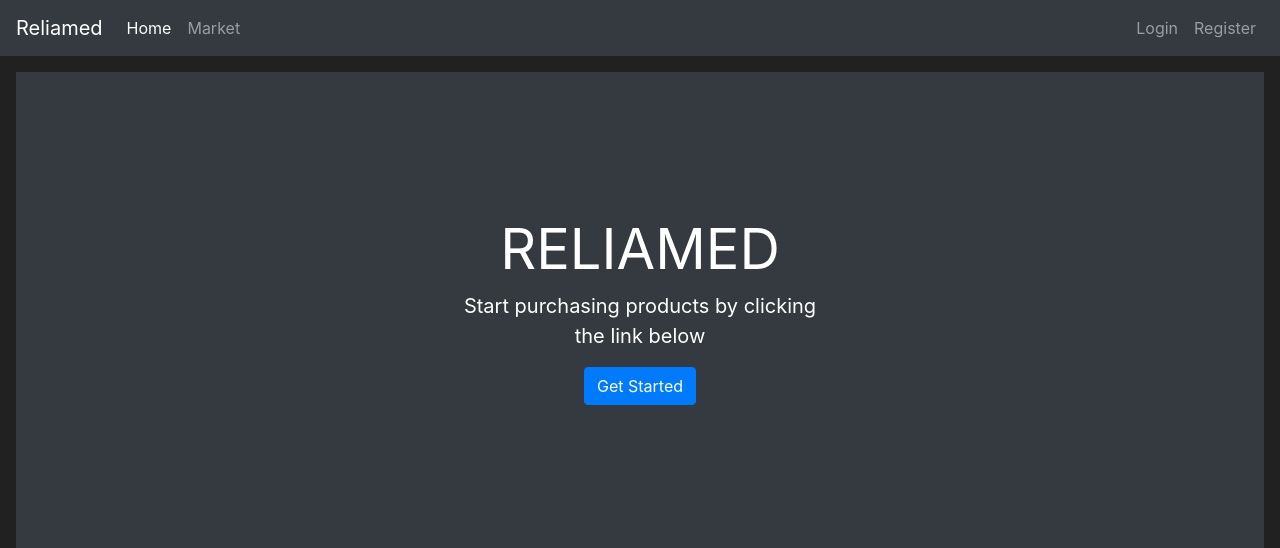
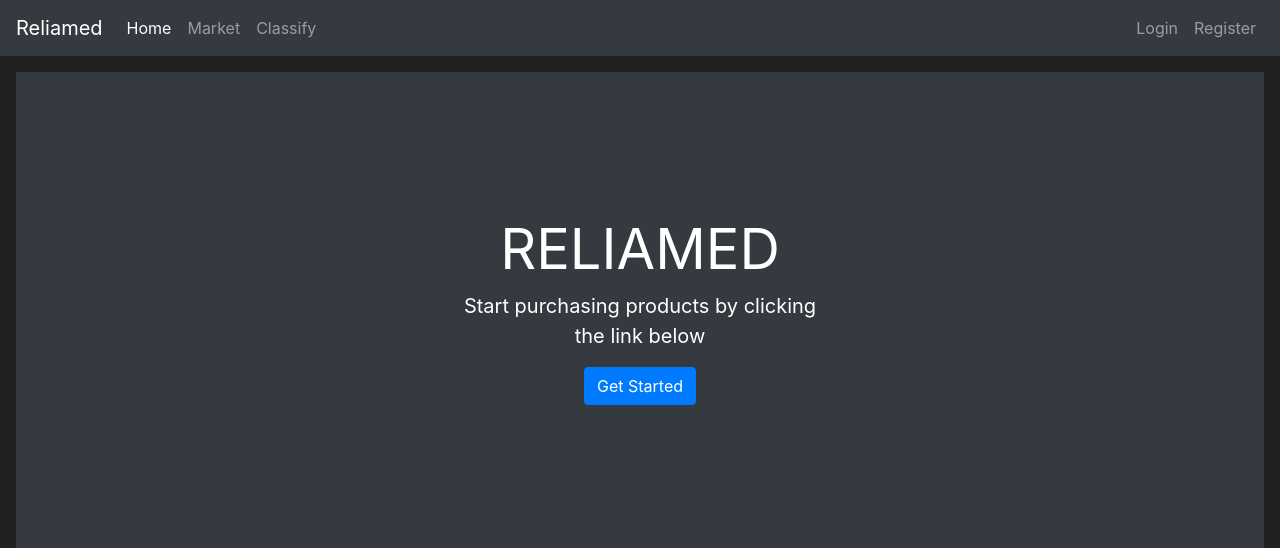
Before and after one commit to frankkss/appDevProj, a Flask app: page / in a window 1280 px wide. Shown: the top 548 px of the page. Run offline with Flask 3, Linux system fonts and the light colour scheme; some libraries are stand-ins or nearby versions.

Commit message:
Classify text added in header

```diff
--- a/reliamed/templates/base.html
+++ b/reliamed/templates/base.html
@@ -25,6 +25,9 @@
             </li>
             <li class="nav-item">
                 <a class="nav-link" href="{{ url_for('market_page') }}">Market</a>
+            </li>
+            <li class="nav-item">
+                <a class="nav-link" href="{{ url_for('predict') }}">Classify</a>
             </li>
         </ul>
           {% if current_user.is_authenticated %}
```
